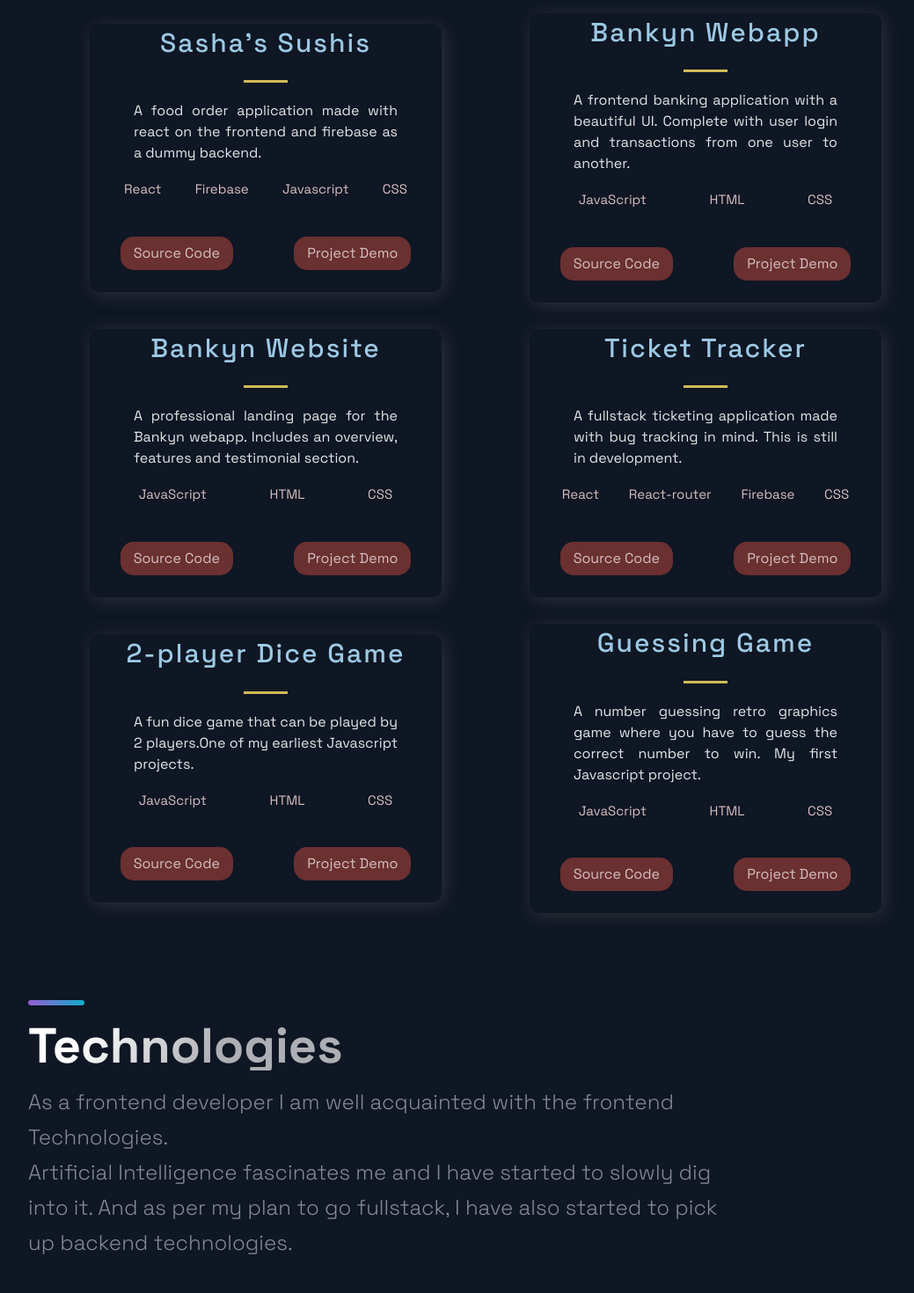
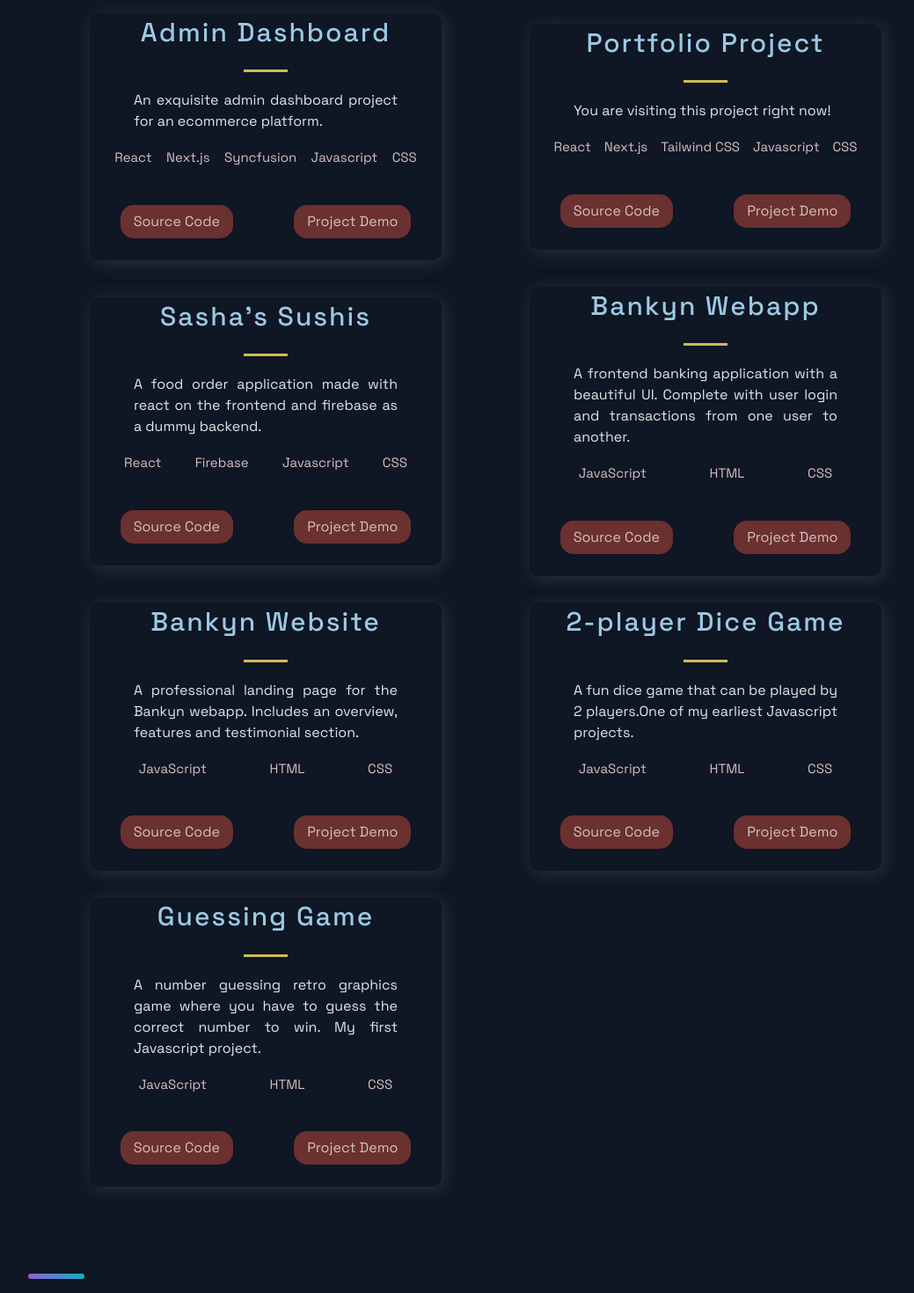
Before and after one commit to paradus-hex/personal-portfolio, a Next.js app: page / in a window 1280 px wide. Shown: the part 820-2290 px from the top of the page at 88% size, without its empty margins (88-1127 px from the left). Built offline with nearby package versions, Linux system fonts and the light colour scheme.

Commit message:
Updated portfolio

```diff
--- a/src/components/Technologies/Technologies.js
+++ b/src/components/Technologies/Technologies.js
@@ -35,11 +35,9 @@
     <br />
     <SectionTitle>Technologies</SectionTitle>
     <SectionText>
-      As a frontend developer I am well acquainted with the frontend
-      Technologies.
-      <br /> Artificial Intelligence fascinates me and I have started to slowly
-      dig into it. And as per my plan to go fullstack, I have also started to
-      pick up backend technologies.
+      I am well acquainted with the frontend
+      Technologies. I plan to go fullstack and therefore, I am picking up backend technologies.
+      <br /> Artificial Intelligence fascinates me and I have started my journey in AI with machine learning in Python.
     </SectionText>
     <List>
       <ListItem>
@@ -53,7 +51,7 @@
             <br />
             Typescript
             <br />
-            Java
+            C
             <br />
             Bash
           </ListParagraph>
@@ -67,6 +65,8 @@
             React.js
             <br /> React-Redux
             <br /> React-Router
+            <br /> React-Query
+            <br /> Storybook
             <br /> Babel
             <br /> Eslint
             <br /> Scikit Library
@@ -83,9 +83,13 @@
           <ListParagraph>
             Next.js
             <br />
+            Express
+            <br />
             Jest
             <br />
             Material UI
+            <br />
+            Tailwind CSS
           </ListParagraph>
         </ListContainer>
       </ListItem>
@@ -121,6 +125,8 @@
         <SiMongodb size="3rem" />
         <ListContainer>
           <ListTitle>Databases</ListTitle>
+          <ListParagraph>MySQL</ListParagraph>
+          <ListParagraph>PostgreSQL</ListParagraph>
           <ListParagraph>MongoDB</ListParagraph>
         </ListContainer>
       </ListItem>
--- a/src/components/TimeLine/TimeLine.js
+++ b/src/components/TimeLine/TimeLine.js
@@ -1,16 +1,4 @@
-import React, { useState, useRef, useEffect } from "react";
-
-import {
-  CarouselButton,
-  CarouselButtonDot,
-  CarouselButtons,
-  CarouselContainer,
-  CarouselItem,
-  CarouselItemImg,
-  CarouselItemText,
-  CarouselItemTitle,
-  CarouselMobileScrollNode,
-} from "./TimeLineStyles";
+import React from "react";
 import {
   Section,
   SectionDivider,
@@ -22,40 +10,6 @@
 const TOTAL_CAROUSEL_COUNT = TimeLineData.length;
 
 const Timeline = () => {
-  // const [activeItem, setActiveItem] = useState(0);
-  // const carouselRef = useRef();
-
-  // const scroll = (node, left) => {
-  //   return node.scrollTo({ left, behavior: 'smooth' });
-  // }
-
-  // const handleClick = (e, i) => {
-  //   e.preventDefault();
-
-  //   if (carouselRef.current) {
-  //     const scrollLeft = Math.floor(carouselRef.current.scrollWidth * 0.7 * (i / TimeLineData.length));
-
-  //     scroll(carouselRef.current, scrollLeft);
-  //   }
-  // }
-
-  // const handleScroll = () => {
-  //   if (carouselRef.current) {
-  //     const index = Math.round((carouselRef.current.scrollLeft / (carouselRef.current.scrollWidth * 0.7)) * TimeLineData.length);
-
-  //     setActiveItem(index);
-  //   }
-  // }
-
-  // // snap back to beginning of scroll when window is resized
-  // // avoids a bug where content is covered up if coming from smaller screen
-  // useEffect(() => {
-  //   const handleResize = () => {
-  //     scroll(carouselRef.current, 0);
-  //   }
-
-  //   window.addEventListener('resize', handleResize);
-  // }, []);
 
   return (
     <Section id="about">
@@ -63,17 +17,18 @@
       <br />
       <SectionTitle>About Me</SectionTitle>
       <SectionText>
-        I am a third-year Computer Science and Engineering undergraduate student
-        at BRAC University. I work as a part-time freelance Frontend Developer(
-        React.js+ Typescript ) at Upwork.
+        I am currently working as a frontend developer at Reinforz.ai, a NLP (Natural Language Processing) based startup from Dhaka, Bangladesh.
+        I am working towards becoming a backend developer and I have done some basic backend work at reinforz.
         <br />
-        <br /> I am deeply interested in AI (Artificial Intelligence) and I am
+        <br />
+        I am deeply interested in AI (Artificial Intelligence) and I am
         currently working with Machine Learning models (Scikit-learn library),
         Deep Learning, and NLP(Natural Language Processing) in Python. I am also
         proficient in Data Science libraries in Python like NumPy, Matplotlib,
         and Pandas.
-        <br />I am Currently learning the backend side to become a Full-stack
-        MERN developer.
+        <br />
+        I am a third-year Computer Science and Engineering undergraduate student
+        at BRAC University.
       </SectionText>
     </Section>
   );
--- a/src/constants/constants.js
+++ b/src/constants/constants.js
@@ -1,4 +1,23 @@
 export const projects = [
+  {
+    title: "Admin Dashboard",
+    description:
+      "An exquisite admin dashboard project for an ecommerce platform.",
+    image: "/images/1.png",
+    tags: ["React","Next.js", "Syncfusion", "Javascript", "CSS"],
+    source: "https://github.com/paradus-hex/Admin_Dashboard_Project",
+    visit: "https://admin-dashboard-project.vercel.app/",
+    id: 0,
+  },{
+    title: "Portfolio Project",
+    description:
+      "You are visiting this project right now!  ",
+    image: "/images/1.png",
+    tags: ["React","Next.js", "Tailwind CSS", "Javascript", "CSS"],
+    source: "https://admin-dashboard-project.vercel.app/",
+    visit: "https://paradushex.vercel.app/",
+    id: 1,
+  },
   {
     title: "Sasha's Sushis",
     description:
@@ -7,7 +26,7 @@
     tags: ["React", "Firebase", "Javascript", "CSS"],
     source: "https://sashassushies.netlify.app/",
     visit: "https://google.comhttps://github.com/paradus-hex/Sashas-Sushis",
-    id: 0,
+    id: 2,
   },
   {
     title: "Bankyn Webapp",
@@ -18,7 +37,7 @@
     source: "https://bankyn-webapp.netlify.app/",
     visit:
       "https://github.com/paradus-hex/Bankyn-2.0/blob/main/final/script.js",
-    id: 1,
+    id: 3,
   },
   {
     title: "Bankyn Website",
@@ -28,17 +47,7 @@
     tags: ["JavaScript", "HTML", "CSS"],
     source: "https://bankyn-website.netlify.app/",
     visit: "https://github.com/paradus-hex/Bankyn-Website-",
-    id: 2,
-  },
-  {
-    title: "Ticket Tracker",
-    description:
-      "A fullstack ticketing application made with bug tracking in mind. This is still in development.",
-    image: "/images/4.jpg",
-    tags: ["React", "React-router", "Firebase", "CSS"],
-    source: "https://ticket-tracker-paradus.netlify.app/",
-    visit: "https://github.com/paradus-hex/Ticket-Tracker",
-    id: 3,
+    id: 4,
   },
   {
     title: "2-player Dice Game",
@@ -48,7 +57,7 @@
     tags: ["JavaScript", "HTML", "CSS"],
     source: "https://2pdicegame.netlify.app/",
     visit: "https://github.com/paradus-hex/2-player-Dice-Game",
-    id: 4,
+    id: 5,
   },
   {
     title: "Guessing Game",
@@ -58,7 +67,7 @@
     tags: ["JavaScript", "HTML", "CSS"],
     source: "https://guessing-game-mocha.vercel.app/",
     visit: "https://github.com/paradus-hex/GuessingGame",
-    id: 5,
+    id: 6,
   },
   // Add machine learning projects here with a different section.
 ];
```
